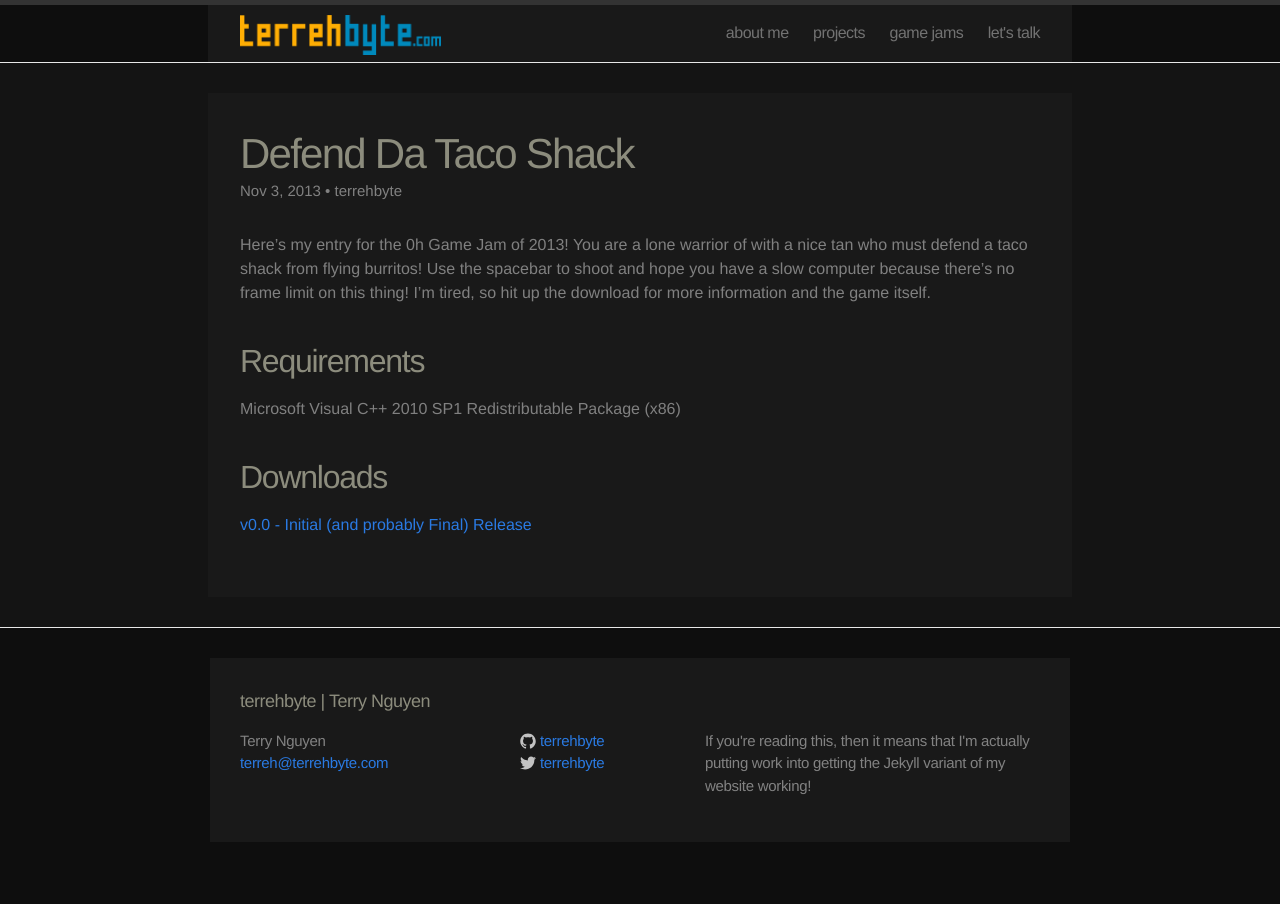
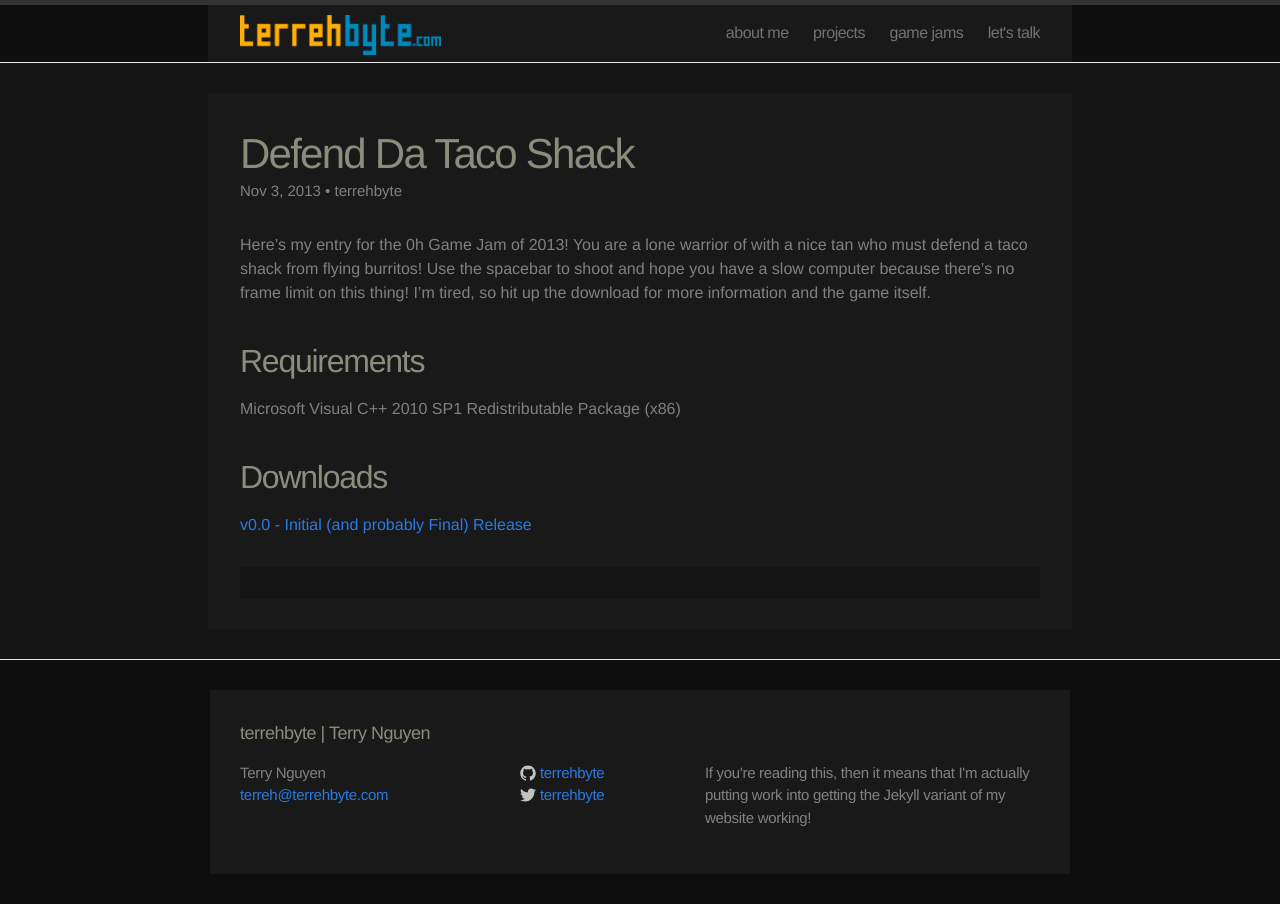
Before and after one commit to terrehbyte/terrehbyte.com, a Jekyll site: the page built from _posts/2013-11-03-defend-da-taco-shack.md, in a window 1280 px wide. Built offline with Jekyll 4.4.1, drawn with Linux system fonts in a browser that asks for light colours; Markdown is read by kramdown in place of the engine named in the settings; comment, search, counter and statistics services are not loaded.

Commit message:
Added commenting from Disqus

```diff
--- a/_layouts/post.html
+++ b/_layouts/post.html
@@ -12,4 +12,20 @@
   {{ content }}
   </article>
 
+  <div class="post-comments">
+    <div id="disqus_thread"></div>
+    <script type="text/javascript">
+        /* * * CONFIGURATION VARIABLES: EDIT BEFORE PASTING INTO YOUR WEBPAGE * * */
+        var disqus_shortname = 'terrehbyte'; // required: replace example with your forum shortname
+
+        /* * * DON'T EDIT BELOW THIS LINE * * */
+        (function() {
+            var dsq = document.createElement('script'); dsq.type = 'text/javascript'; dsq.async = true;
+            dsq.src = '//' + disqus_shortname + '.disqus.com/embed.js';
+            (document.getElementsByTagName('head')[0] || document.getElementsByTagName('body')[0]).appendChild(dsq);
+        })();
+    </script>
+    <noscript>Please enable JavaScript to view the <a href="http://disqus.com/?ref_noscript">comments powered by Disqus.</a></noscript>
+  </div>
+
 </div>
--- a/css/main.css
+++ b/css/main.css
@@ -366,6 +366,17 @@
   font-style: italic;
 }
 
+/* Comments */
+/* --------------------------------------------------------- */
+
+.post-comments
+{
+  background-color: #141414;
+  padding: 1em 1em;
+}
+
+
+
 /* Syntax highlighting styles */
 /* ----------------------------------------------------------*/
 
```
